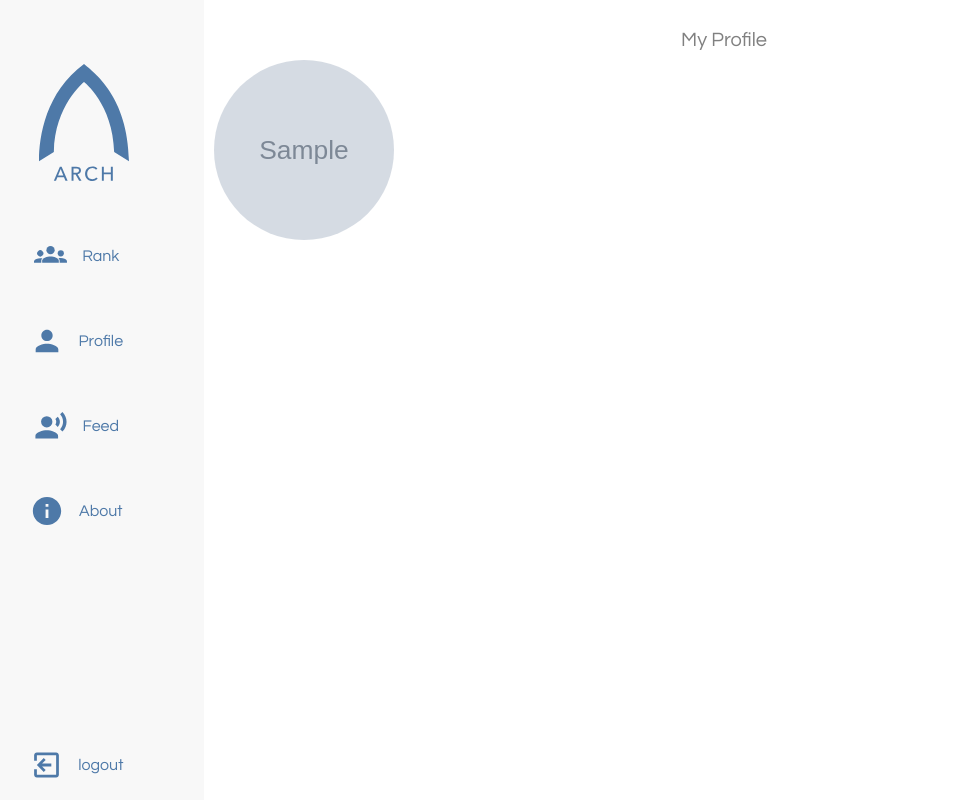
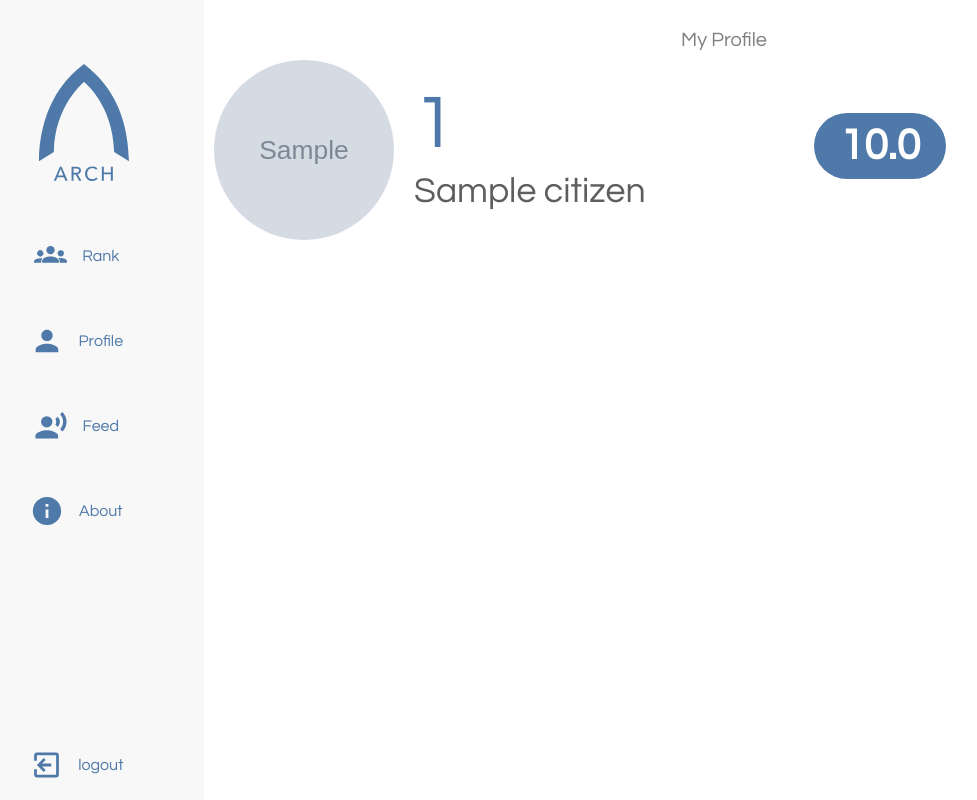
Before and after one commit to blaiddyd/arch-rank, a Flask app: page /profile/1 in a window 1280 px wide. Shown: the whole page, without its empty margins (36-1013 px from the left). Run offline with Flask 2, Linux system fonts and the light colour scheme; a user stored in the database is signed in; tables that the repository leaves empty hold one stand-in row (values such as "Sample post"); grey boxes marked "Sample" are stand-in pictures; some libraries are stand-ins or nearby versions.

Commit message:
Added profile and scoring

```diff
--- a/app/forms.py
+++ b/app/forms.py
@@ -32,7 +32,14 @@ professions = [
     ('2', 'Public Lawyer'),
     ('3', 'Office Drone'),
     ('3', 'Mechanical Technician'),
-    ('3', 'Behavior Counselor')
+    ('3', 'Behavior Counselor'),
+    ('4', 'Waste Shepherd'),
+    ('4', 'Professor'),
+    ('4', 'Student'),
+    ('4', 'Child'),
+    ('4', 'Unemployed'),
+    ('5', 'Petty Criminal'),
+    ('5', 'Pyramid Schemer')
 ]
 islands = [
     ('', 'Select your island'),
@@ -86,11 +93,14 @@ class SignUp(FlaskForm):
         validators=[DataRequired(), Length(min=4, max=8)])
     password = PasswordField(
         'Password',
-        render_kw={"placeholder": "Password"},
+        render_kw={
+            "placeholder": "Password"},
         validators=[DataRequired()])
     confirmPass = PasswordField(
         'Confirm Password',
-        render_kw={"placeholder": "Confirm Password"},
+        render_kw={
+            "placeholder": "Confirm Password",
+            "data-validation": "confirmation"},
         validators=[DataRequired(), EqualTo('password')])
     submit = SubmitField('Sign Up')
 
--- a/app/routes.py
+++ b/app/routes.py
@@ -64,9 +64,20 @@ def register():
             login_user(citizen)
             return redirect(url_for('feed'))
         except Exception as e:
+            flash('User already exists')
             print('There was an error creating new user.' + str(e))
     return render_template(
         'register.html', links=get_links(), title='Join Arch', form=form)
+
+
+def gen_score(form):
+        score = 30000
+        score += (3 - int(form.island.data[0])) * 2500
+        score += (4 - int(form.profession.data[0])) * 3000
+        score += (form.income.data/100)
+        score += int(form.kids.data[0])*500
+        score += int(form.lonely.data) * -1000
+        return score
 
 
 @app.route('/evaluation', methods=['GET', 'POST'])
@@ -82,6 +93,7 @@ def eval():
         citizen = Citizen.query.filter_by(
             citizen_id=current_user.citizen_id).first()
         citizen.name = form.full_name.data
+        citizen.score = gen_score(form)
         citizen.eval_complete = 1
         random_img = random.choice(Image.query.all()).image_url
         citizen.set_pic(random_img)
@@ -109,7 +121,6 @@ def login():
             flash('Incorrect Citizen ID or Password')
             return redirect(url_for('login'))
         login_user(citizen)
-        flash('Good login')
         if citizen.permission != 'admin':
             return redirect(url_for('feed'))
         else:
--- a/app/static/styles/profile.css
+++ b/app/static/styles/profile.css
@@ -1,6 +1,40 @@
 .profilebox {
     display: grid;
-    grid-template-rows: 1fr 3fr;
+    grid-template-columns: calc(100px + 10vmin) 1fr 1fr;
+    grid-template-areas: "pic name score"
+}
+
+.info {
+    padding-left: 20px;
+    align-self: center;
+
+}
+
+.info h1 {
+    font-size: calc(50px + 2vw);
+    color: #4e78a9;
+    margin: 0;
+}
+
+.info h2 {
+    font-size: calc(10px + 2vw);
+    color: #5e5e5e;
+}
+
+.score {
+    grid-area: score;
+    align-self: center;
+}
+
+.score h3 {
+    font-size: calc(5px + 3vw);
+    text-align: center;
+}
+
+.badge {
+    background-color: #4e79a8;
+    font-size: 1rem;
+    color: white;
 }
 
 .pic-container {
--- a/app/templates/eval.html
+++ b/app/templates/eval.html
@@ -72,7 +72,6 @@
         $.validate();
         $('#profession').children(":first").attr('disabled', true).attr('selected', true);
         $('#island').children(":first").attr('disabled', true).attr('selected', true);
-
         $( document.body ).click(function() {
                 var progress = 0;
                 $(".has-success").each(function() {
@@ -81,6 +80,5 @@
                 console.log(progress);
                 $('.progress-bar').width(progress*15 +'%');
         });
-
 </script>
 {% endblock %}
--- a/app/templates/login.html
+++ b/app/templates/login.html
@@ -18,5 +18,6 @@
         $(document).ready(function() {
             $('#submit').addClass('btn btn-primary');
         });
+        $.validate();
     </script>
 {% endblock %}
--- a/app/templates/profile.html
+++ b/app/templates/profile.html
@@ -12,6 +12,14 @@
                     <button class="btn" onclick="request_random_img()">Random Picture</button>
                </div>
           </div>
+          <div class="info">
+               <h1>{{ citizen.citizen_id }}</h1>
+               <h2>{{ citizen.name }}</h2>
+
+          </div>
+          <div class="score">
+               <h3 class="badge badge-pill">{{ citizen.score }}</h3>
+          </div>
      </div>
      <script>
           function request_random_img() {
--- a/app/templates/register.html
+++ b/app/templates/register.html
@@ -22,5 +22,6 @@
         $(document).ready(function() {
             $('#submit').addClass('btn btn-primary');
         });
+        $.validate();
     </script>
 {% endblock %}
```
